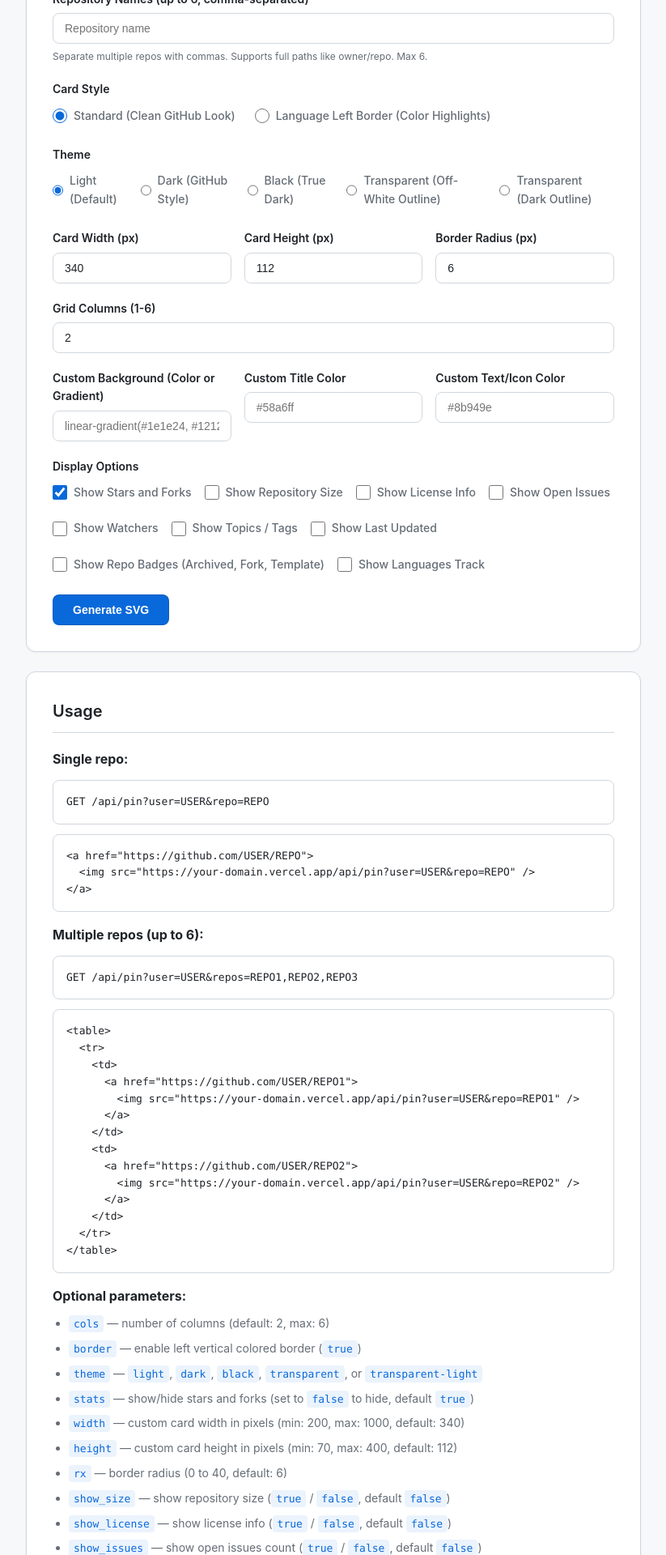
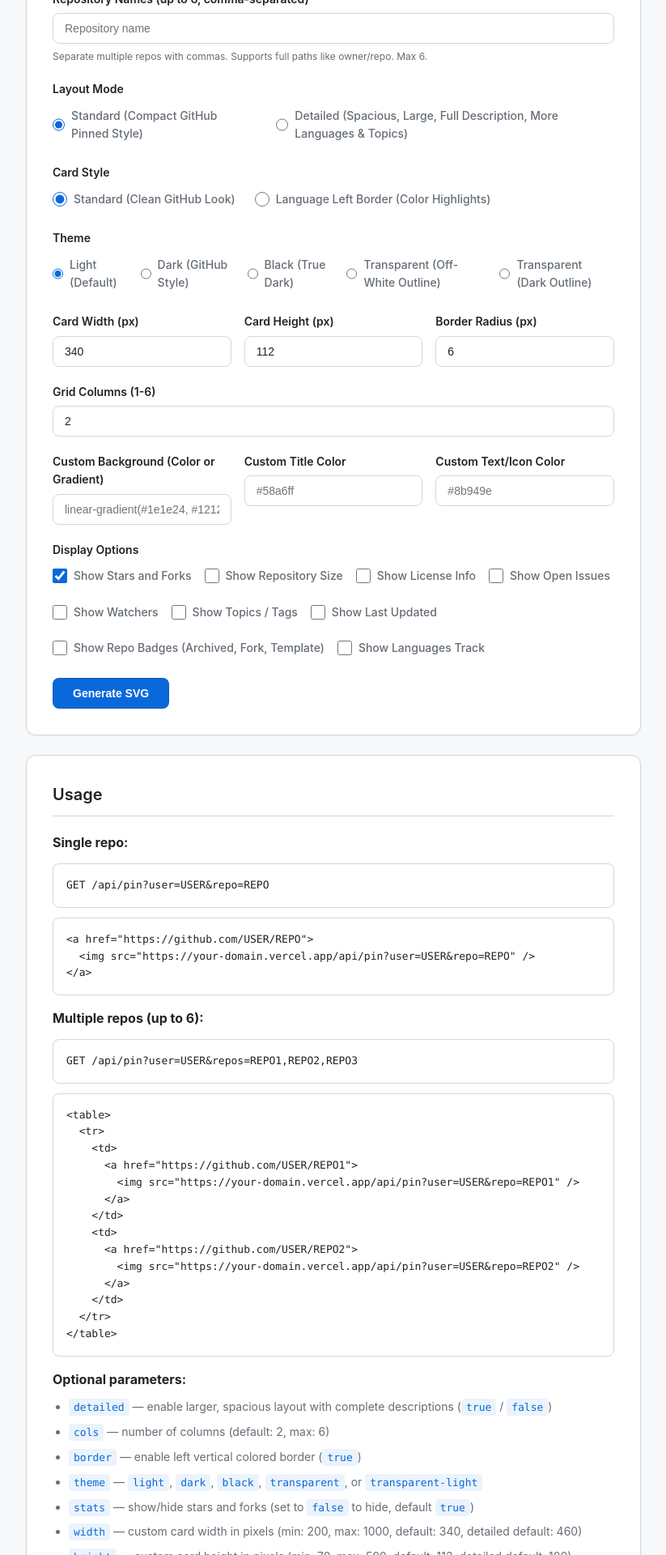
Before and after one commit to Chintanpatel24/pinme, a Next.js app: page / in a window 1280 px wide. Shown: the part 480-2400 px from the top of the page at 81% size, without its empty margins (228-1051 px from the left). Built offline with nearby package versions, Linux system fonts and the light colour scheme.

Commit message:
feat: Add spacious Detailed Mode layout for repository cards
Introduces a detailed layout mode featuring scaled typography, complete
untruncated description text, dynamic height expansion, extra language details, and a dedicated control preset in the generator UI.

```diff
--- a/app/api/pin/route.js
+++ b/app/api/pin/route.js
@@ -14,24 +14,38 @@ export async function GET(request) {
   const requestedCols = parseInt(searchParams.get('cols') || '2', 10);
   const cols = Number.isNaN(requestedCols) ? 2 : requestedCols;
 
-  const widthVal = parseInt(searchParams.get('width') || '340', 10);
-  const width = Number.isNaN(widthVal) ? 340 : widthVal;
+  const detailed = searchParams.get('detailed') === 'true';
 
-  const showLangs = searchParams.get('show_langs') === 'true';
+  // In detailed mode, if no custom width is explicitly specified, default to 460. Otherwise default to 340.
+  const defaultWidth = detailed ? 460 : 340;
+  const widthVal = parseInt(searchParams.get('width') || String(defaultWidth), 10);
+  const width = Number.isNaN(widthVal) ? defaultWidth : widthVal;
+
+  // In detailed mode, we enable these options by default: show_langs, show_topics, show_size, show_license.
+  // The user can still override them by passing explicit parameters if desired.
+  const showLangsVal = searchParams.get('show_langs');
+  const showLangs = showLangsVal !== null ? showLangsVal === 'true' : (detailed ? true : false);
+
+  const showTopicsVal = searchParams.get('show_topics');
+  const showTopics = showTopicsVal !== null ? showTopicsVal === 'true' : (detailed ? true : false);
+
+  const showSizeVal = searchParams.get('show_size');
+  const showSize = showSizeVal !== null ? showSizeVal === 'true' : (detailed ? true : false);
+
+  const showLicenseVal = searchParams.get('show_license');
+  const showLicense = showLicenseVal !== null ? showLicenseVal === 'true' : (detailed ? true : false);
+
   const langsPercentage = searchParams.get('langs_percentage') === 'true';
 
-  // Automatically increase height if languages track is shown and height is not explicitly custom.
-  const defaultHeight = showLangs ? 140 : 112;
+  // In detailed mode, default height is 180. Standard mode defaults to 140 if showLangs is active, otherwise 112.
+  const defaultHeight = detailed ? 180 : (showLangs ? 140 : 112);
   const heightVal = parseInt(searchParams.get('height') || String(defaultHeight), 10);
   const height = Number.isNaN(heightVal) ? defaultHeight : heightVal;
 
   const rxVal = parseInt(searchParams.get('rx') || '6', 10);
   const rx = Number.isNaN(rxVal) ? 6 : rxVal;
 
-  const showSize = searchParams.get('show_size') === 'true';
-  const showLicense = searchParams.get('show_license') === 'true';
   const showIssues = searchParams.get('show_issues') === 'true';
-  const showTopics = searchParams.get('show_topics') === 'true';
   const showWatchers = searchParams.get('show_watchers') === 'true';
   const showUpdated = searchParams.get('show_updated') === 'true';
   const showBadges = searchParams.get('show_badges') === 'true';
@@ -53,7 +67,7 @@ export async function GET(request) {
     if (repo) {
       const fullRepoName = repo.includes('/') ? repo : `${user}/${repo}`;
       const data = await getRepoData(fullRepoName, showLangs);
-      const svg = generateSingleSVG(data, border, theme, showStats, width, height, rx, showSize, showLicense, showIssues, customBg, customTitle, customText, showTopics, showWatchers, showUpdated, showBadges, showLangs, langsPercentage);
+      const svg = generateSingleSVG(data, border, theme, showStats, width, height, rx, showSize, showLicense, showIssues, customBg, customTitle, customText, showTopics, showWatchers, showUpdated, showBadges, showLangs, langsPercentage, detailed);
       return new Response(svg, {
         headers: {
           'Content-Type': 'image/svg+xml',
@@ -86,7 +100,7 @@ export async function GET(request) {
       }
 
       const { repos: data } = await getMultipleRepos(repoList, showLangs);
-      const svg = generateGridSVG(data.slice(0, 6), cols, border, theme, showStats, width, height, rx, showSize, showLicense, showIssues, customBg, customTitle, customText, showTopics, showWatchers, showUpdated, showBadges, showLangs, langsPercentage);
+      const svg = generateGridSVG(data.slice(0, 6), cols, border, theme, showStats, width, height, rx, showSize, showLicense, showIssues, customBg, customTitle, customText, showTopics, showWatchers, showUpdated, showBadges, showLangs, langsPercentage, detailed);
       return new Response(svg, {
         headers: {
           'Content-Type': 'image/svg+xml',
--- a/app/page.js
+++ b/app/page.js
@@ -8,23 +8,38 @@ function getRepoList(value) {
   return value.split(',').map(repo => repo.trim()).filter(Boolean).slice(0, 6);
 }
 
-function getCardUrl(user, repo, border, theme, showStats, width, height, rx, cols, showSize, showLicense, showIssues, customBg, customTitle, customText, showTopics, showWatchers, showUpdated, showBadges, showLangs, langsPercentage) {
+function getCardUrl(user, repo, border, theme, showStats, width, height, rx, cols, showSize, showLicense, showIssues, customBg, customTitle, customText, showTopics, showWatchers, showUpdated, showBadges, showLangs, langsPercentage, detailed) {
   const params = new URLSearchParams({ user, repo });
+  if (detailed) params.set('detailed', 'true');
   if (border) params.set('border', 'true');
   if (theme && theme !== 'light') params.set('theme', theme);
   if (!showStats) params.set('stats', 'false');
-  if (width && width !== '340') params.set('width', width);
-  const defaultHeight = showLangs ? '140' : '112';
+
+  const defaultWidth = detailed ? '460' : '340';
+  if (width && width !== defaultWidth) params.set('width', width);
+
+  const defaultHeight = detailed ? '180' : (showLangs ? '140' : '112');
   if (height && height !== defaultHeight) params.set('height', height);
+
   if (rx && rx !== '6') params.set('rx', rx);
+
+  // In detailed mode, languages, topics, size, and license are true by default. Only set them if they are false.
+  if (detailed) {
+    if (!showLangs) params.set('show_langs', 'false');
+    if (!showTopics) params.set('show_topics', 'false');
+    if (!showSize) params.set('show_size', 'false');
+    if (!showLicense) params.set('show_license', 'false');
+  } else {
+    if (showLangs) params.set('show_langs', 'true');
+    if (showTopics) params.set('show_topics', 'true');
     if (showSize) params.set('show_size', 'true');
     if (showLicense) params.set('show_license', 'true');
+  }
+
   if (showIssues) params.set('show_issues', 'true');
-  if (showTopics) params.set('show_topics', 'true');
   if (showWatchers) params.set('show_watchers', 'true');
   if (showUpdated) params.set('show_updated', 'true');
   if (showBadges) params.set('show_badges', 'true');
-  if (showLangs) params.set('show_langs', 'true');
   if (langsPercentage) params.set('langs_percentage', 'true');
   if (customBg) params.set('custom_bg', customBg);
   if (customTitle) params.set('custom_title', customTitle);
@@ -32,7 +47,7 @@ function getCardUrl(user, repo, border, theme, showStats, width, height, rx, col
   return `${API_BASE}/api/pin?${params.toString()}`;
 }
 
-function getGridUrl(user, repos, border, theme, showStats, width, height, rx, cols, showSize, showLicense, showIssues, customBg, customTitle, customText, showTopics, showWatchers, showUpdated, showBadges, showLangs, langsPercentage) {
+function getGridUrl(user, repos, border, theme, showStats, width, height, rx, cols, showSize, showLicense, showIssues, customBg, customTitle, customText, showTopics, showWatchers, showUpdated, showBadges, showLangs, langsPercentage, detailed) {
   const params = new URLSearchParams({ user });
   if (repos.length === 1) {
     params.set('repo', repos[0]);
@@ -40,21 +55,36 @@ function getGridUrl(user, repos, border, theme, showStats, width, height, rx, co
     params.set('repos', repos.join(','));
     params.set('cols', cols || '2');
   }
+  if (detailed) params.set('detailed', 'true');
   if (border) params.set('border', 'true');
   if (theme && theme !== 'light') params.set('theme', theme);
   if (!showStats) params.set('stats', 'false');
-  if (width && width !== '340') params.set('width', width);
-  const defaultHeight = showLangs ? '140' : '112';
+
+  const defaultWidth = detailed ? '460' : '340';
+  if (width && width !== defaultWidth) params.set('width', width);
+
+  const defaultHeight = detailed ? '180' : (showLangs ? '140' : '112');
   if (height && height !== defaultHeight) params.set('height', height);
+
   if (rx && rx !== '6') params.set('rx', rx);
+
+  // In detailed mode, languages, topics, size, and license are true by default. Only set them if they are false.
+  if (detailed) {
+    if (!showLangs) params.set('show_langs', 'false');
+    if (!showTopics) params.set('show_topics', 'false');
+    if (!showSize) params.set('show_size', 'false');
+    if (!showLicense) params.set('show_license', 'false');
+  } else {
+    if (showLangs) params.set('show_langs', 'true');
+    if (showTopics) params.set('show_topics', 'true');
     if (showSize) params.set('show_size', 'true');
     if (showLicense) params.set('show_license', 'true');
+  }
+
   if (showIssues) params.set('show_issues', 'true');
-  if (showTopics) params.set('show_topics', 'true');
   if (showWatchers) params.set('show_watchers', 'true');
   if (showUpdated) params.set('show_updated', 'true');
   if (showBadges) params.set('show_badges', 'true');
-  if (showLangs) params.set('show_langs', 'true');
   if (langsPercentage) params.set('langs_percentage', 'true');
   if (customBg) params.set('custom_bg', customBg);
   if (customTitle) params.set('custom_title', customTitle);
@@ -62,7 +92,7 @@ function getGridUrl(user, repos, border, theme, showStats, width, height, rx, co
   return `${API_BASE}/api/pin?${params.toString()}`;
 }
 
-function getHtmlEmbed(user, repos, border, theme, showStats, width, height, rx, cols, showSize, showLicense, showIssues, customBg, customTitle, customText, showTopics, showWatchers, showUpdated, showBadges, showLangs, langsPercentage) {
+function getHtmlEmbed(user, repos, border, theme, showStats, width, height, rx, cols, showSize, showLicense, showIssues, customBg, customTitle, customText, showTopics, showWatchers, showUpdated, showBadges, showLangs, langsPercentage, detailed) {
   if (!user || repos.length === 0) return '';
 
   if (repos.length === 1) {
@@ -70,7 +100,7 @@ function getHtmlEmbed(user, repos, border, theme, showStats, width, height, rx,
     const fullHref = repo.includes('/') ? `https://github.com/${repo}` : `https://github.com/${user}/${repo}`;
     const altText = repo.includes('/') ? repo : `${user}/${repo}`;
     return `<a href="${fullHref}">
-  <img src="${getCardUrl(user, repo, border, theme, showStats, width, height, rx, cols, showSize, showLicense, showIssues, customBg, customTitle, customText, showTopics, showWatchers, showUpdated, showBadges, showLangs, langsPercentage)}" alt="${altText}" />
+  <img src="${getCardUrl(user, repo, border, theme, showStats, width, height, rx, cols, showSize, showLicense, showIssues, customBg, customTitle, customText, showTopics, showWatchers, showUpdated, showBadges, showLangs, langsPercentage, detailed)}" alt="${altText}" />
 </a>`;
   }
 
@@ -82,7 +112,7 @@ function getHtmlEmbed(user, repos, border, theme, showStats, width, height, rx,
       const altText = repo.includes('/') ? repo : `${user}/${repo}`;
       return `    <td>
       <a href="${fullHref}">
-        <img src="${getCardUrl(user, repo, border, theme, showStats, width, height, rx, cols, showSize, showLicense, showIssues, customBg, customTitle, customText, showTopics, showWatchers, showUpdated, showBadges, showLangs, langsPercentage)}" alt="${altText}" />
+        <img src="${getCardUrl(user, repo, border, theme, showStats, width, height, rx, cols, showSize, showLicense, showIssues, customBg, customTitle, customText, showTopics, showWatchers, showUpdated, showBadges, showLangs, langsPercentage, detailed)}" alt="${altText}" />
       </a>
     </td>`;
     });
@@ -94,13 +124,13 @@ ${rows.join('\n')}
 </table>`;
 }
 
-function getMarkdownEmbed(user, repos, border, theme, showStats, width, height, rx, cols, showSize, showLicense, showIssues, customBg, customTitle, customText, showTopics, showWatchers, showUpdated, showBadges, showLangs, langsPercentage) {
+function getMarkdownEmbed(user, repos, border, theme, showStats, width, height, rx, cols, showSize, showLicense, showIssues, customBg, customTitle, customText, showTopics, showWatchers, showUpdated, showBadges, showLangs, langsPercentage, detailed) {
   if (!user || repos.length === 0) return '';
 
   const imageLink = repo => {
     const fullHref = repo.includes('/') ? `https://github.com/${repo}` : `https://github.com/${user}/${repo}`;
     const altText = repo.includes('/') ? repo : `${user}/${repo}`;
-    return `[![${altText}](${getCardUrl(user, repo, border, theme, showStats, width, height, rx, cols, showSize, showLicense, showIssues, customBg, customTitle, customText, showTopics, showWatchers, showUpdated, showBadges, showLangs, langsPercentage)})](${fullHref})`;
+    return `[![${altText}](${getCardUrl(user, repo, border, theme, showStats, width, height, rx, cols, showSize, showLicense, showIssues, customBg, customTitle, customText, showTopics, showWatchers, showUpdated, showBadges, showLangs, langsPercentage, detailed)})](${fullHref})`;
   };
   if (repos.length === 1) return imageLink(repos[0]);
 
@@ -142,6 +172,7 @@ export default function Home() {
   const [showBadges, setShowBadges] = useState(false);
   const [showLangs, setShowLangs] = useState(false);
   const [langsPercentage, setLangsPercentage] = useState(false);
+  const [detailed, setDetailed] = useState(false);
 
   const [customBg, setCustomBg] = useState('');
   const [customTitle, setCustomTitle] = useState('');
@@ -165,6 +196,7 @@ export default function Home() {
   const [generatedShowBadges, setGeneratedShowBadges] = useState(false);
   const [generatedShowLangs, setGeneratedShowLangs] = useState(false);
   const [generatedLangsPercentage, setGeneratedLangsPercentage] = useState(false);
+  const [generatedDetailed, setGeneratedDetailed] = useState(false);
 
   const [generatedCustomBg, setGeneratedCustomBg] = useState('');
   const [generatedCustomTitle, setGeneratedCustomTitle] = useState('');
@@ -197,14 +229,36 @@ export default function Home() {
     document.documentElement.setAttribute('data-theme', nextTheme);
   }, [siteTheme]);
 
-  // Automatically adjust default height state when languages track is toggled
+  // Adjust options/dimensions on Layout Mode switches
+  const handleDetailedSwitch = useCallback((isDetailed) => {
+    setDetailed(isDetailed);
+    if (isDetailed) {
+      setWidth('460');
+      setHeight('180');
+      setShowLangs(true);
+      setShowTopics(true);
+      setShowSize(true);
+      setShowLicense(true);
+    } else {
+      setWidth('340');
+      setHeight('112');
+      setShowLangs(false);
+      setShowTopics(false);
+      setShowSize(false);
+      setShowLicense(false);
+    }
+  }, []);
+
+  // Automatically adjust default height state when languages track is toggled in standard mode
   useEffect(() => {
+    if (!detailed) {
       if (showLangs && height === '112') {
         setHeight('140');
       } else if (!showLangs && height === '140') {
         setHeight('112');
       }
-  }, [showLangs, height]);
+    }
+  }, [showLangs, height, detailed]);
 
   const trimmedUser = generatedUser.trim();
   const repoList = getRepoList(generatedRepos);
@@ -229,7 +283,8 @@ export default function Home() {
     generatedShowUpdated,
     generatedShowBadges,
     generatedShowLangs,
-    generatedLangsPercentage
+    generatedLangsPercentage,
+    generatedDetailed
   );
 
   const generate = useCallback(async () => {
@@ -272,7 +327,8 @@ export default function Home() {
         showUpdated,
         showBadges,
         showLangs,
-        langsPercentage
+        langsPercentage,
+        detailed
       );
       const res = await fetch(url);
       if (!res.ok) {
@@ -298,6 +354,7 @@ export default function Home() {
       setGeneratedShowBadges(showBadges);
       setGeneratedShowLangs(showLangs);
       setGeneratedLangsPercentage(langsPercentage);
+      setGeneratedDetailed(detailed);
       setGeneratedCustomBg(customBg);
       setGeneratedCustomTitle(customTitle);
       setGeneratedCustomText(customText);
@@ -306,7 +363,7 @@ export default function Home() {
     } finally {
       setLoading(false);
     }
-  }, [user, repos, border, theme, showStats, width, height, rx, cols, showSize, showLicense, showIssues, customBg, customTitle, customText, showTopics, showWatchers, showUpdated, showBadges, showLangs, langsPercentage]);
+  }, [user, repos, border, theme, showStats, width, height, rx, cols, showSize, showLicense, showIssues, customBg, customTitle, customText, showTopics, showWatchers, showUpdated, showBadges, showLangs, langsPercentage, detailed]);
 
   const copyEmbed = useCallback(async () => {
     if (!svgUrl || !embedCode) return;
@@ -338,7 +395,8 @@ export default function Home() {
       generatedShowUpdated,
       generatedShowBadges,
       generatedShowLangs,
-      generatedLangsPercentage
+      generatedLangsPercentage,
+      generatedDetailed
     );
     await navigator.clipboard.writeText(embed);
     setCopied(true);
@@ -365,7 +423,8 @@ export default function Home() {
     generatedShowUpdated,
     generatedShowBadges,
     generatedShowLangs,
-    generatedLangsPercentage
+    generatedLangsPercentage,
+    generatedDetailed
   ]);
 
   return (
@@ -427,6 +486,31 @@ export default function Home() {
           />
           <div className="hint">Separate multiple repos with commas. Supports full paths like owner/repo. Max 6.</div>
         </div>
+
+        <div className="form-group">
+          <label>Layout Mode</label>
+          <div className="style-options">
+            <label>
+              <input
+                type="radio"
+                name="layoutMode"
+                checked={!detailed}
+                onChange={() => handleDetailedSwitch(false)}
+              />
+              Standard (Compact GitHub Pinned Style)
+            </label>
+            <label>
+              <input
+                type="radio"
+                name="layoutMode"
+                checked={detailed}
+                onChange={() => handleDetailedSwitch(true)}
+              />
+              Detailed (Spacious, Large, Full Description, More Languages & Topics)
+            </label>
+          </div>
+        </div>
+
         <div className="form-group">
           <label>Card Style</label>
           <div className="style-options">
@@ -519,7 +603,7 @@ export default function Home() {
               id="height"
               type="number"
               min="70"
-              max="400"
+              max="500"
               value={height}
               onChange={e => setHeight(e.target.value)}
               placeholder="112"
@@ -729,21 +813,22 @@ export default function Home() {
 
         <p style={{ marginTop: 16 }}><strong>Optional parameters:</strong></p>
         <ul>
+          <li><code>detailed</code> — enable larger, spacious layout with complete descriptions (<code>true</code> / <code>false</code>)</li>
           <li><code>cols</code> — number of columns (default: 2, max: 6)</li>
           <li><code>border</code> — enable left vertical colored border (<code>true</code>)</li>
           <li><code>theme</code> — <code>light</code>, <code>dark</code>, <code>black</code>, <code>transparent</code>, or <code>transparent-light</code></li>
           <li><code>stats</code> — show/hide stars and forks (set to <code>false</code> to hide, default <code>true</code>)</li>
-          <li><code>width</code> — custom card width in pixels (min: 200, max: 1000, default: 340)</li>
-          <li><code>height</code> — custom card height in pixels (min: 70, max: 400, default: 112)</li>
+          <li><code>width</code> — custom card width in pixels (min: 200, max: 1000, default: 340, detailed default: 460)</li>
+          <li><code>height</code> — custom card height in pixels (min: 70, max: 500, default: 112, detailed default: 180)</li>
           <li><code>rx</code> — border radius (0 to 40, default: 6)</li>
-          <li><code>show_size</code> — show repository size (<code>true</code> / <code>false</code>, default <code>false</code>)</li>
-          <li><code>show_license</code> — show license info (<code>true</code> / <code>false</code>, default <code>false</code>)</li>
+          <li><code>show_size</code> — show repository size (<code>true</code> / <code>false</code>, default <code>false</code>, detailed default <code>true</code>)</li>
+          <li><code>show_license</code> — show license info (<code>true</code> / <code>false</code>, default <code>false</code>, detailed default <code>true</code>)</li>
           <li><code>show_issues</code> — show open issues count (<code>true</code> / <code>false</code>, default <code>false</code>)</li>
           <li><code>show_watchers</code> — show watchers/subscribers count (<code>true</code> / <code>false</code>, default <code>false</code>)</li>
-          <li><code>show_topics</code> — show repository topics/tags (<code>true</code> / <code>false</code>, default <code>false</code>)</li>
+          <li><code>show_topics</code> — show repository topics/tags (<code>true</code> / <code>false</code>, default <code>false</code>, detailed default <code>true</code>)</li>
           <li><code>show_updated</code> — show last updated/pushed timestamp (<code>true</code> / <code>false</code>, default <code>false</code>)</li>
           <li><code>show_badges</code> — show repo status badges (archived, fork, template) (<code>true</code> / <code>false</code>, default <code>false</code>)</li>
-          <li><code>show_langs</code> — show dynamic multi-language visual track bar (<code>true</code> / <code>false</code>, default <code>false</code>)</li>
+          <li><code>show_langs</code> — show dynamic multi-language visual track bar (<code>true</code> / <code>false</code>, default <code>false</code>, detailed default <code>true</code>)</li>
           <li><code>langs_percentage</code> — show numerical percentages in the language track (<code>true</code> / <code>false</code>, default <code>false</code>)</li>
           <li><code>custom_bg</code> — custom background color or linear-gradient (e.g. <code>linear-gradient(#000, #30363d)</code>)</li>
           <li><code>custom_title</code> — custom repository title color (e.g. <code>#58a6ff</code>)</li>
```
Also changed, not shown: lib/svg.js. Lines whose indentation alone changed are shown as unchanged.
